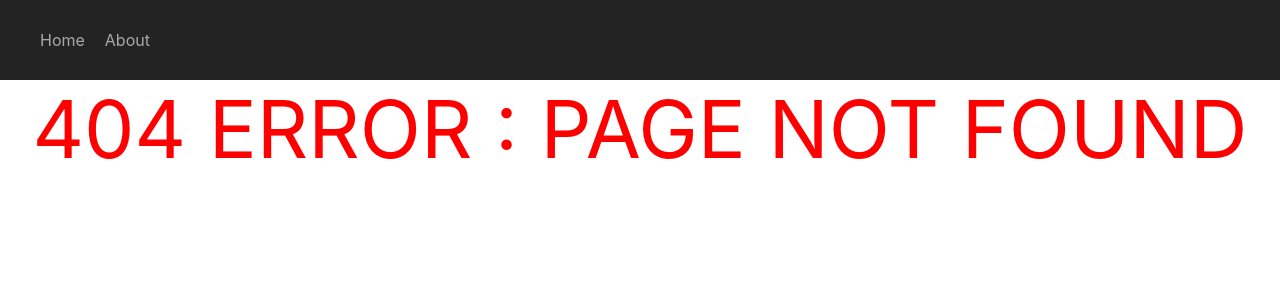
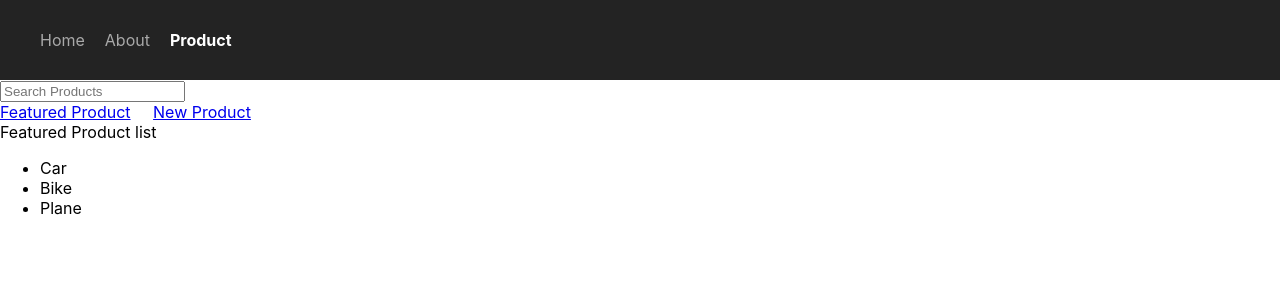
Before and after one commit to hardikd-zignuts/React-Router-Tutorial, a React (Create React App) app: page /product/featured in a window 1280 px wide. Before the commit this address had no page. Shown: the top 300 px of the page. Built offline with nearby package versions, Linux system fonts and the light colour scheme.

Commit message:
Nested Route Created also Learn use of Outlet to Render only Portion of UI

```diff
--- a/src/App.js
+++ b/src/App.js
@@ -5,6 +5,9 @@ import Home from './components/Home.jsx'
 import Navbar from "./components/Navbar.jsx";
 import OrderSummary from "./components/OrderSummary.jsx";
 import ErrorPage from "./components/ErrorPage.jsx";
+import Product from "./components/Product.jsx";
+import FeaturedProduct from "./components/FeaturedProduct";
+import NewProduct from "./components/NewProduct";
 
 function App() {
   return (
@@ -14,6 +17,10 @@ function App() {
         <Route path='/' element={<Home />} />
         <Route path='about' element={<About />} />
         <Route path='order-summary' element={<OrderSummary />} />
+        <Route path='product' element={<Product />} >
+          <Route path="featured" element={<FeaturedProduct />} />
+          <Route path="new" element={<NewProduct />} />
+        </Route>
         <Route path='*' element={<ErrorPage />} />
       </Routes>
     </>
--- /dev/null
+++ b/src/components/FeaturedProduct.jsx
@@ -0,0 +1,16 @@
+import React from "react";
+
+const FeaturedProduct = () => {
+  return (
+    <div>
+      Featured Product list
+      <ul>
+        <li>Car</li>
+        <li>Bike</li>
+        <li>Plane</li>
+      </ul>
+    </div>
+  );
+};
+
+export default FeaturedProduct;
--- a/src/components/Navbar.jsx
+++ b/src/components/Navbar.jsx
@@ -16,6 +16,9 @@ const Navbar = () => {
       <NavLink style={navLinkStyles} to="/about">
         About
       </NavLink>
+      <NavLink style={navLinkStyles} to="/product">
+       Product
+      </NavLink>
     </nav>
   );
 };
--- /dev/null
+++ b/src/components/NewProduct.jsx
@@ -0,0 +1,16 @@
+import React from "react";
+
+const NewProduct = () => {
+  return (
+    <div>
+      New Product List
+      <ul>
+        <li>new Phone</li>
+        <li>new Laptop</li>
+        <li>new bike</li>
+      </ul>
+    </div>
+  );
+};
+
+export default NewProduct;
--- /dev/null
+++ b/src/components/Product.jsx
@@ -0,0 +1,21 @@
+import React from "react";
+import { Link } from "react-router-dom";
+import { Outlet } from "react-router-dom";
+
+const Product = () => {
+  return (
+    <>
+      <div>
+        <input type="text" placeholder="Search Products" />
+      </div>
+      <div>
+        <Link to="featured">Featured Product</Link>
+        &nbsp;&nbsp;&nbsp;&nbsp;&nbsp;
+        <Link to="new">New Product</Link>
+      </div>
+      <Outlet />
+    </>
+  );
+};
+
+export default Product;
```
